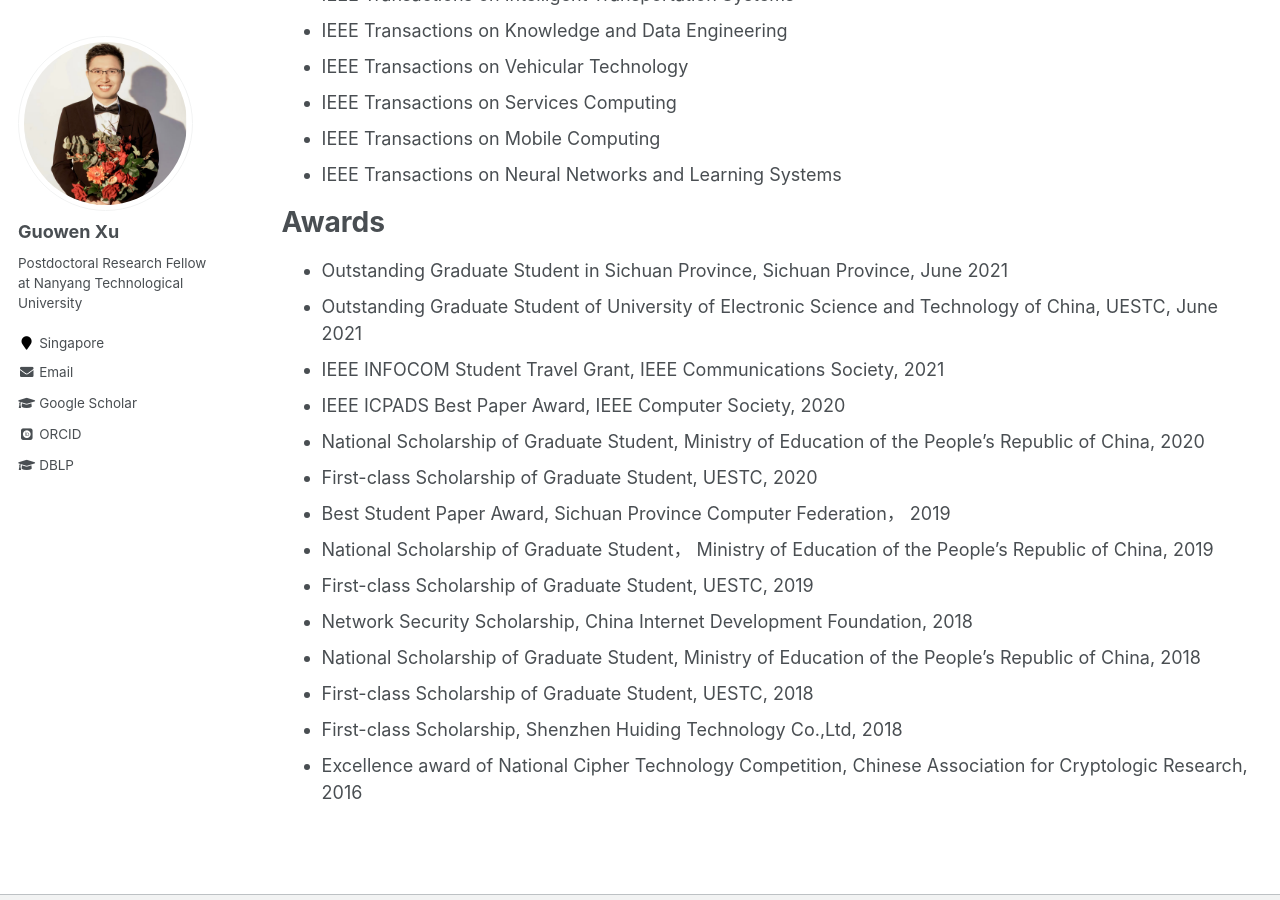
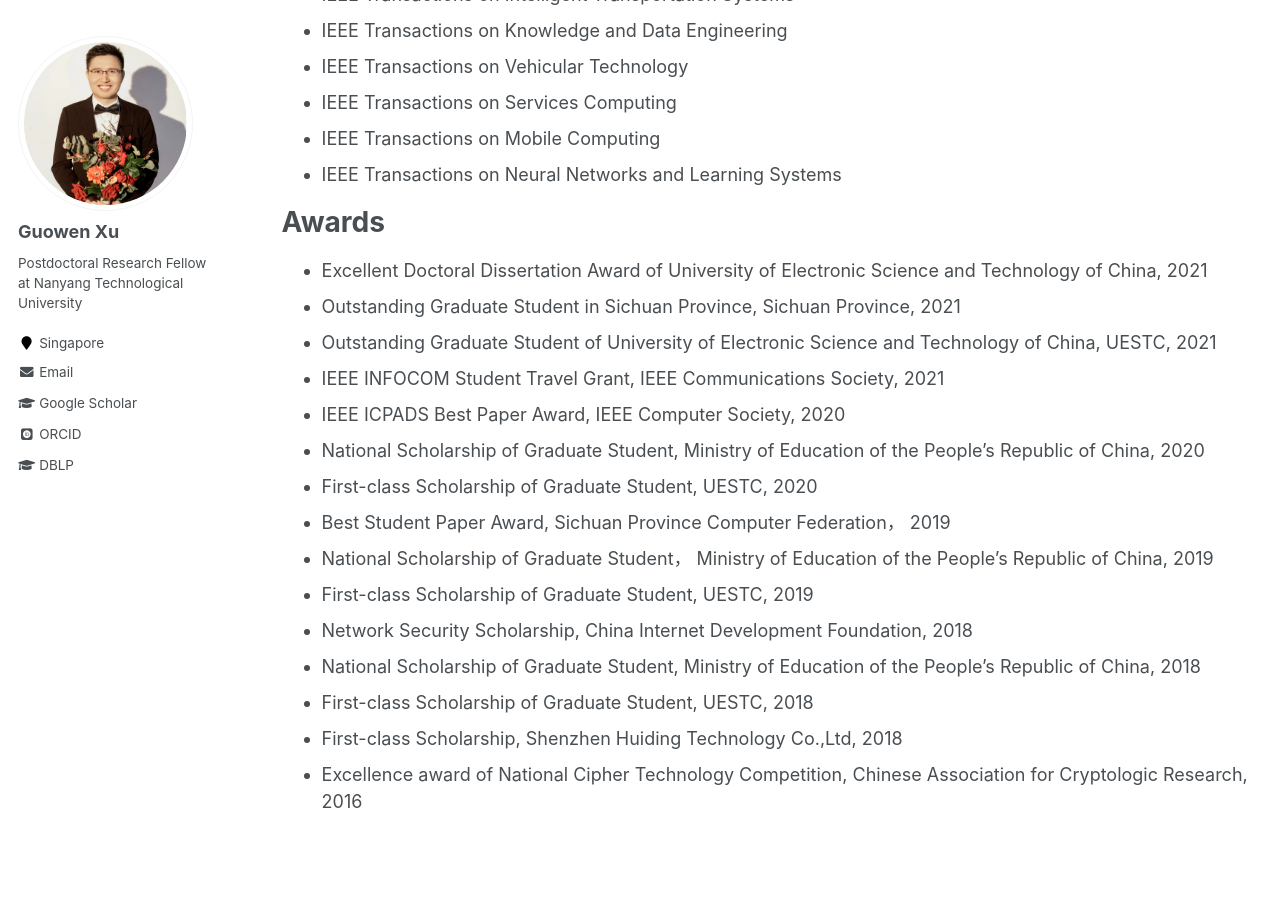
Before and after one commit to Guowen-xu/guowen-xu.github.io, a Jekyll site: the page built from _pages/cv.md, in a window 1280 px wide and 900 px high, scrolled down 1022 px. Built offline with Jekyll 4.4.1, drawn with Linux system fonts in a browser that asks for light colours; some web fonts are replaced.

Commit message:
Update cv.md

```diff
--- a/_pages/cv.md
+++ b/_pages/cv.md
@@ -49,8 +49,9 @@ Serve as a reviewer for:
 
 Awards
 ======
-* Outstanding Graduate Student in Sichuan Province, Sichuan Province, June 2021
-* Outstanding Graduate Student of University of Electronic Science and Technology of China, UESTC, June 2021
+* Excellent Doctoral Dissertation Award of University of Electronic Science and Technology of China, 2021
+* Outstanding Graduate Student in Sichuan Province, Sichuan Province,  2021
+* Outstanding Graduate Student of University of Electronic Science and Technology of China, UESTC,  2021
 * IEEE INFOCOM Student Travel Grant, IEEE Communications Society, 2021
 * IEEE ICPADS Best Paper Award, IEEE Computer Society, 2020
 * National Scholarship of Graduate Student, Ministry of Education of the People's Republic of China, 2020
```
